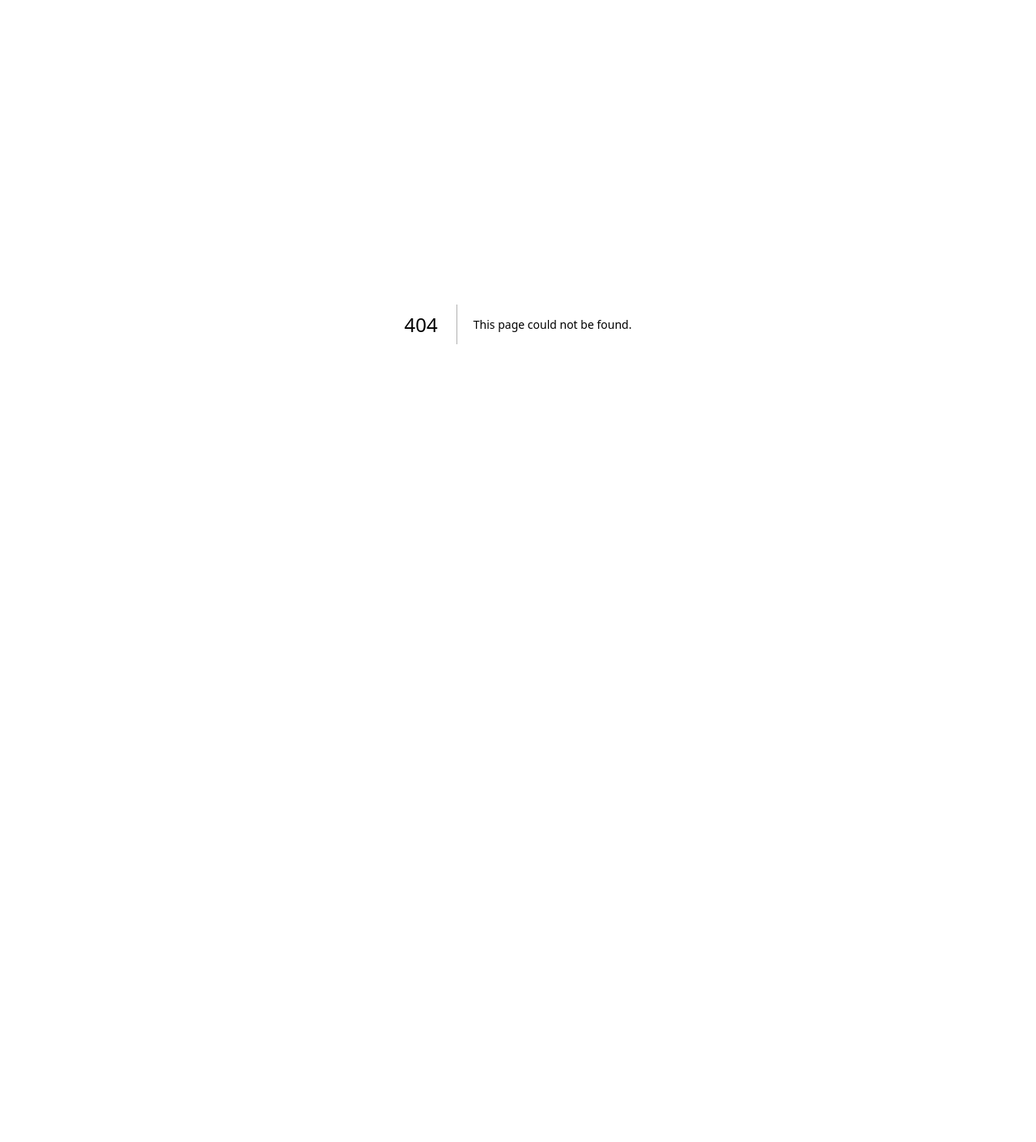
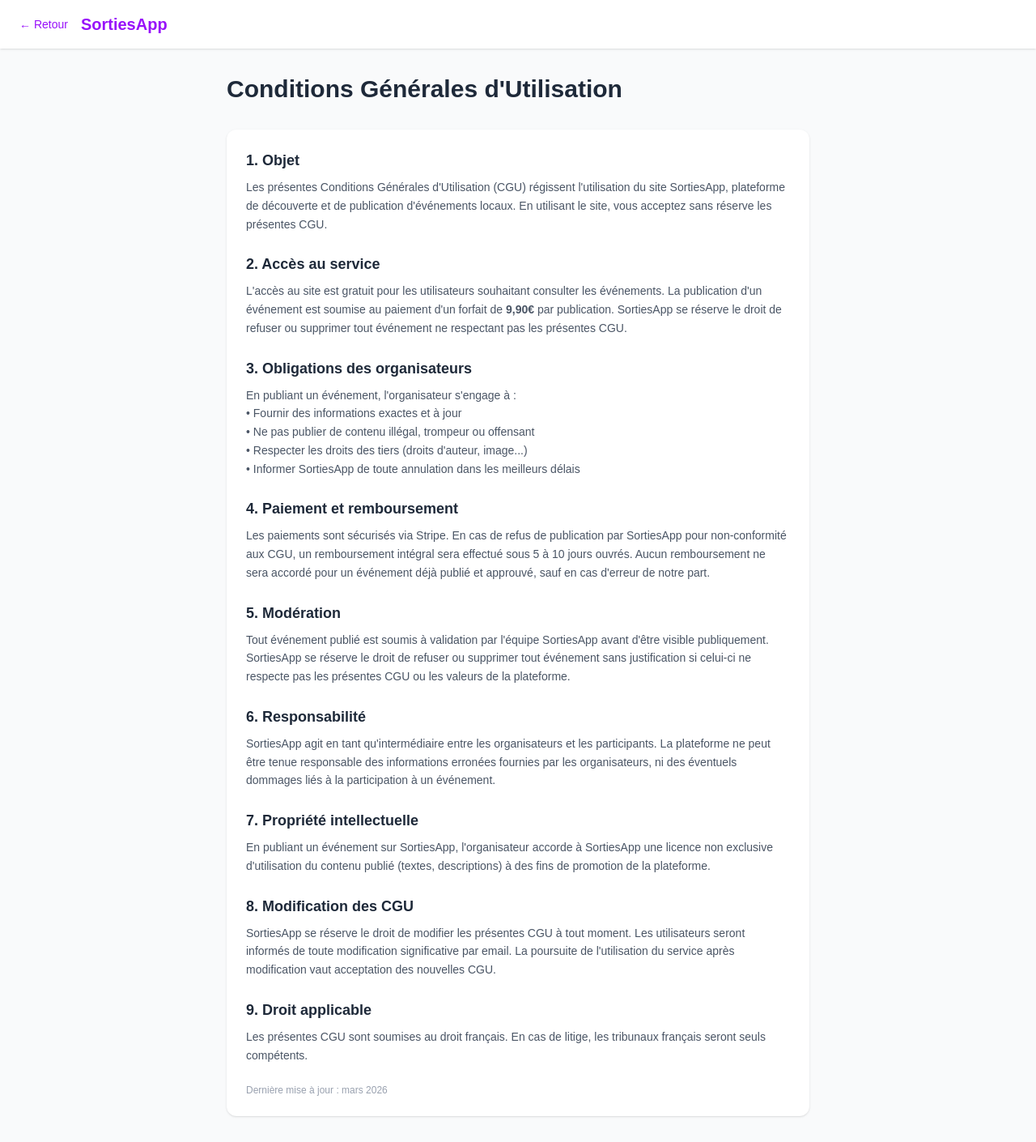
Before and after one commit to magicjardinag/sorties-app, a Next.js app: page /cgu in a window 1280 px wide. Before the commit this address had no page. Shown: the whole page at 81% size. Before the commit the page ends 800 px from the top, so only its background shows below. Built offline with nearby package versions, Linux system fonts and the light colour scheme.

Commit message:
Pages mentions légales et CGU

```diff
--- /dev/null
+++ b/app/cgu/page.tsx
@@ -0,0 +1,94 @@
+"use client"
+
+import { useRouter } from "next/navigation"
+
+export default function CGU() {
+  const router = useRouter()
+
+  return (
+    <main className="min-h-screen bg-gray-50">
+      <header className="bg-white shadow-sm py-4 px-6 flex items-center gap-4">
+        <button onClick={() => router.back()} className="text-purple-600 hover:text-purple-800 font-medium text-sm">
+          ← Retour
+        </button>
+        <h1 className="text-xl font-bold text-purple-600">SortiesApp</h1>
+      </header>
+
+      <div className="max-w-3xl mx-auto px-6 py-8">
+        <h2 className="text-3xl font-bold text-gray-800 mb-8">Conditions Générales d'Utilisation</h2>
+
+        <div className="bg-white rounded-xl shadow p-6 flex flex-col gap-6">
+
+          <div>
+            <h3 className="text-lg font-bold text-gray-800 mb-2">1. Objet</h3>
+            <p className="text-gray-600 text-sm leading-relaxed">
+              Les présentes Conditions Générales d'Utilisation (CGU) régissent l'utilisation du site SortiesApp, plateforme de découverte et de publication d'événements locaux. En utilisant le site, vous acceptez sans réserve les présentes CGU.
+            </p>
+          </div>
+
+          <div>
+            <h3 className="text-lg font-bold text-gray-800 mb-2">2. Accès au service</h3>
+            <p className="text-gray-600 text-sm leading-relaxed">
+              L'accès au site est gratuit pour les utilisateurs souhaitant consulter les événements. La publication d'un événement est soumise au paiement d'un forfait de <strong>9,90€</strong> par publication. SortiesApp se réserve le droit de refuser ou supprimer tout événement ne respectant pas les présentes CGU.
+            </p>
+          </div>
+
+          <div>
+            <h3 className="text-lg font-bold text-gray-800 mb-2">3. Obligations des organisateurs</h3>
+            <p className="text-gray-600 text-sm leading-relaxed">
+              En publiant un événement, l'organisateur s'engage à :<br/>
+              • Fournir des informations exactes et à jour<br/>
+              • Ne pas publier de contenu illégal, trompeur ou offensant<br/>
+              • Respecter les droits des tiers (droits d'auteur, image...)<br/>
+              • Informer SortiesApp de toute annulation dans les meilleurs délais
+            </p>
+          </div>
+
+          <div>
+            <h3 className="text-lg font-bold text-gray-800 mb-2">4. Paiement et remboursement</h3>
+            <p className="text-gray-600 text-sm leading-relaxed">
+              Les paiements sont sécurisés via Stripe. En cas de refus de publication par SortiesApp pour non-conformité aux CGU, un remboursement intégral sera effectué sous 5 à 10 jours ouvrés. Aucun remboursement ne sera accordé pour un événement déjà publié et approuvé, sauf en cas d'erreur de notre part.
+            </p>
+          </div>
+
+          <div>
+            <h3 className="text-lg font-bold text-gray-800 mb-2">5. Modération</h3>
+            <p className="text-gray-600 text-sm leading-relaxed">
+              Tout événement publié est soumis à validation par l'équipe SortiesApp avant d'être visible publiquement. SortiesApp se réserve le droit de refuser ou supprimer tout événement sans justification si celui-ci ne respecte pas les présentes CGU ou les valeurs de la plateforme.
+            </p>
+          </div>
+
+          <div>
+            <h3 className="text-lg font-bold text-gray-800 mb-2">6. Responsabilité</h3>
+            <p className="text-gray-600 text-sm leading-relaxed">
+              SortiesApp agit en tant qu'intermédiaire entre les organisateurs et les participants. La plateforme ne peut être tenue responsable des informations erronées fournies par les organisateurs, ni des éventuels dommages liés à la participation à un événement.
+            </p>
+          </div>
+
+          <div>
+            <h3 className="text-lg font-bold text-gray-800 mb-2">7. Propriété intellectuelle</h3>
+            <p className="text-gray-600 text-sm leading-relaxed">
+              En publiant un événement sur SortiesApp, l'organisateur accorde à SortiesApp une licence non exclusive d'utilisation du contenu publié (textes, descriptions) à des fins de promotion de la plateforme.
+            </p>
+          </div>
+
+          <div>
+            <h3 className="text-lg font-bold text-gray-800 mb-2">8. Modification des CGU</h3>
+            <p className="text-gray-600 text-sm leading-relaxed">
+              SortiesApp se réserve le droit de modifier les présentes CGU à tout moment. Les utilisateurs seront informés de toute modification significative par email. La poursuite de l'utilisation du service après modification vaut acceptation des nouvelles CGU.
+            </p>
+          </div>
+
+          <div>
+            <h3 className="text-lg font-bold text-gray-800 mb-2">9. Droit applicable</h3>
+            <p className="text-gray-600 text-sm leading-relaxed">
+              Les présentes CGU sont soumises au droit français. En cas de litige, les tribunaux français seront seuls compétents.
+            </p>
+          </div>
+
+          <p className="text-gray-400 text-xs">Dernière mise à jour : mars 2026</p>
+        </div>
+      </div>
+    </main>
+  )
+}
--- /dev/null
+++ b/app/mentions-legales/page.tsx
@@ -0,0 +1,79 @@
+"use client"
+
+import { useRouter } from "next/navigation"
+
+export default function MentionsLegales() {
+  const router = useRouter()
+
+  return (
+    <main className="min-h-screen bg-gray-50">
+      <header className="bg-white shadow-sm py-4 px-6 flex items-center gap-4">
+        <button onClick={() => router.back()} className="text-purple-600 hover:text-purple-800 font-medium text-sm">
+          ← Retour
+        </button>
+        <h1 className="text-xl font-bold text-purple-600">SortiesApp</h1>
+      </header>
+
+      <div className="max-w-3xl mx-auto px-6 py-8">
+        <h2 className="text-3xl font-bold text-gray-800 mb-8">Mentions légales</h2>
+
+        <div className="bg-white rounded-xl shadow p-6 flex flex-col gap-6">
+
+          <div>
+            <h3 className="text-lg font-bold text-gray-800 mb-2">1. Éditeur du site</h3>
+            <p className="text-gray-600 text-sm leading-relaxed">
+              Le site SortiesApp est édité par :<br/>
+              <strong>Raison sociale :</strong> SortiesApp SARL (TEST)<br/>
+              <strong>Adresse :</strong> 1 rue de la Paix, 75001 Paris (TEST)<br/>
+              <strong>Email :</strong> contact@sortiesapp.fr (TEST)<br/>
+              <strong>SIRET :</strong> 000 000 000 00000 (TEST)<br/>
+              <strong>Directeur de publication :</strong> Anthony Test
+            </p>
+          </div>
+
+          <div>
+            <h3 className="text-lg font-bold text-gray-800 mb-2">2. Hébergement</h3>
+            <p className="text-gray-600 text-sm leading-relaxed">
+              Le site est hébergé par :<br/>
+              <strong>Vercel Inc.</strong><br/>
+              440 N Barranca Ave #4133, Covina, CA 91723, États-Unis<br/>
+              Site web : <a href="https://vercel.com" className="text-purple-600 hover:underline">vercel.com</a>
+            </p>
+          </div>
+
+          <div>
+            <h3 className="text-lg font-bold text-gray-800 mb-2">3. Propriété intellectuelle</h3>
+            <p className="text-gray-600 text-sm leading-relaxed">
+              L'ensemble du contenu présent sur le site SortiesApp (textes, images, logos, icônes) est protégé par le droit d'auteur. Toute reproduction, distribution ou modification sans autorisation préalable est strictement interdite.
+            </p>
+          </div>
+
+          <div>
+            <h3 className="text-lg font-bold text-gray-800 mb-2">4. Données personnelles (RGPD)</h3>
+            <p className="text-gray-600 text-sm leading-relaxed">
+              Conformément au Règlement Général sur la Protection des Données (RGPD), vous disposez d'un droit d'accès, de rectification et de suppression de vos données personnelles.<br/><br/>
+              Les données collectées (email, nom) sont utilisées uniquement dans le cadre de la gestion de votre compte et de la publication d'événements. Elles ne sont jamais vendues à des tiers.<br/><br/>
+              Pour exercer vos droits, contactez-nous à : <strong>contact@sortiesapp.fr (TEST)</strong>
+            </p>
+          </div>
+
+          <div>
+            <h3 className="text-lg font-bold text-gray-800 mb-2">5. Cookies</h3>
+            <p className="text-gray-600 text-sm leading-relaxed">
+              Le site SortiesApp utilise des cookies techniques nécessaires au bon fonctionnement du service (authentification, session). Aucun cookie publicitaire tiers n'est utilisé sans votre consentement.
+            </p>
+          </div>
+
+          <div>
+            <h3 className="text-lg font-bold text-gray-800 mb-2">6. Responsabilité</h3>
+            <p className="text-gray-600 text-sm leading-relaxed">
+              SortiesApp ne peut être tenu responsable des contenus publiés par les organisateurs d'événements. Tout contenu inapproprié peut être signalé via notre formulaire de contact et sera supprimé dans les plus brefs délais.
+            </p>
+          </div>
+
+          <p className="text-gray-400 text-xs">Dernière mise à jour : mars 2026</p>
+        </div>
+      </div>
+    </main>
+  )
+}
--- a/app/page.tsx
+++ b/app/page.tsx
@@ -227,8 +227,8 @@
           <div className="border-t border-gray-200 pt-6 flex items-center justify-between">
             <p className="text-gray-400 text-sm">© 2026 SortiesApp. Tous droits réservés.</p>
             <div className="flex gap-4">
-              <button onClick={() => router.push("/contact")} className="text-gray-400 text-sm hover:text-purple-600">Mentions légales</button>
-              <button onClick={() => router.push("/contact")} className="text-gray-400 text-sm hover:text-purple-600">CGU</button>
+              <button onClick={() => router.push("/mentions-legales")} className="text-gray-400 text-sm hover:text-purple-600">Mentions légales</button>
+<button onClick={() => router.push("/cgu")} className="text-gray-400 text-sm hover:text-purple-600">CGU</button>
               <button onClick={() => router.push("/contact")} className="text-gray-400 text-sm hover:text-purple-600">Contact</button>
             </div>
           </div>
```
